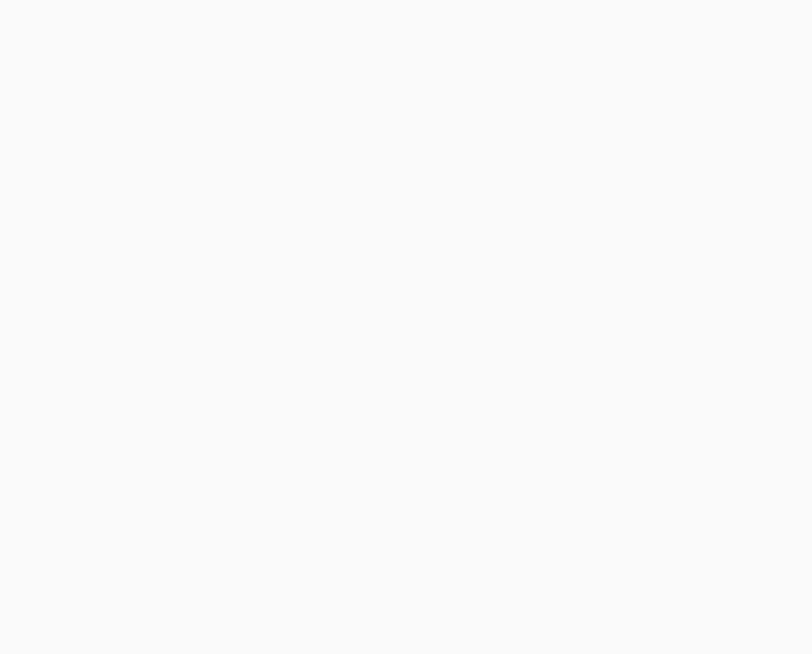
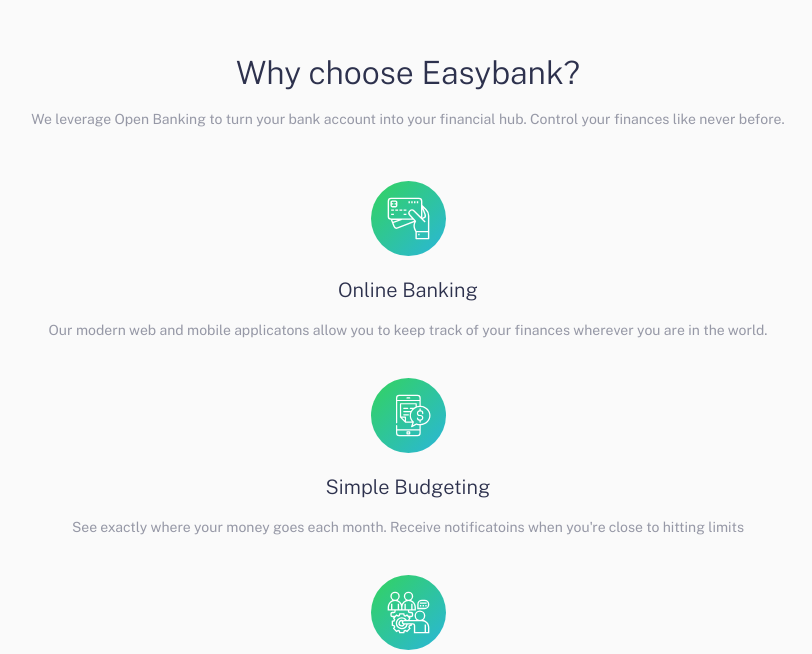
Before and after one commit to tomhine/easybank, a Next.js app: page / in a window 1280 px wide. Shown: the part 606-1260 px from the top of the page, without its empty margins (232-1044 px from the left). Before the commit the page ends 800 px from the top, so only its background shows below. Built offline with nearby package versions, Linux system fonts and the light colour scheme.

Commit message:
add info section

```diff
--- a/pages/index.js
+++ b/pages/index.js
@@ -1,6 +1,6 @@
 import Head from "next/head";
-import Image from "next/image";
 import Header from "../components/Header/Header";
+import InfoSection from "../components/InfoSection/InfoSection";
 import Navbar from "../components/Navbar/Navbar";
 
 export default function Home() {
@@ -33,6 +33,9 @@
       </Head>
       <Navbar />
       <Header />
+      <main>
+        <InfoSection />
+      </main>
     </>
   );
 }
```
